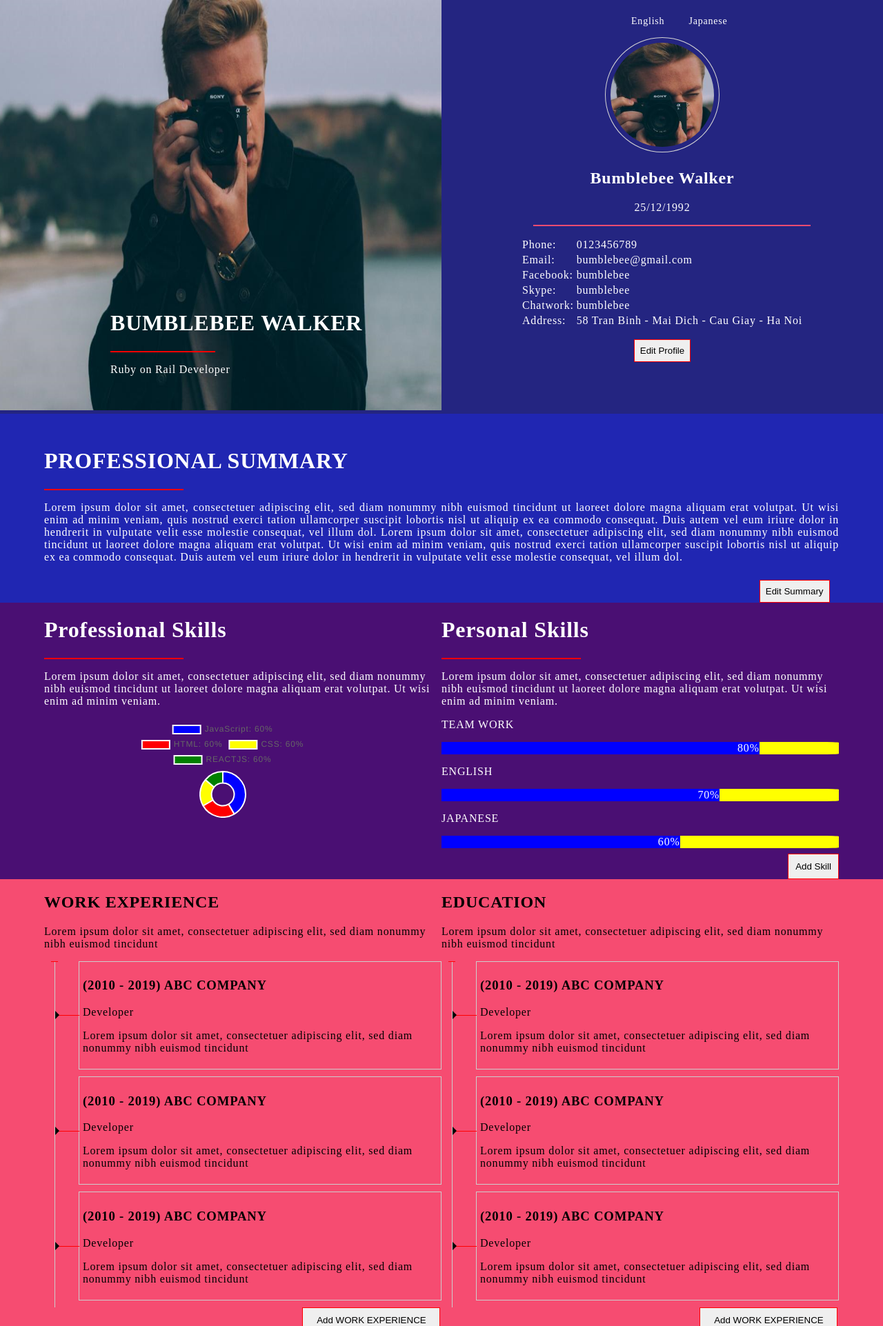
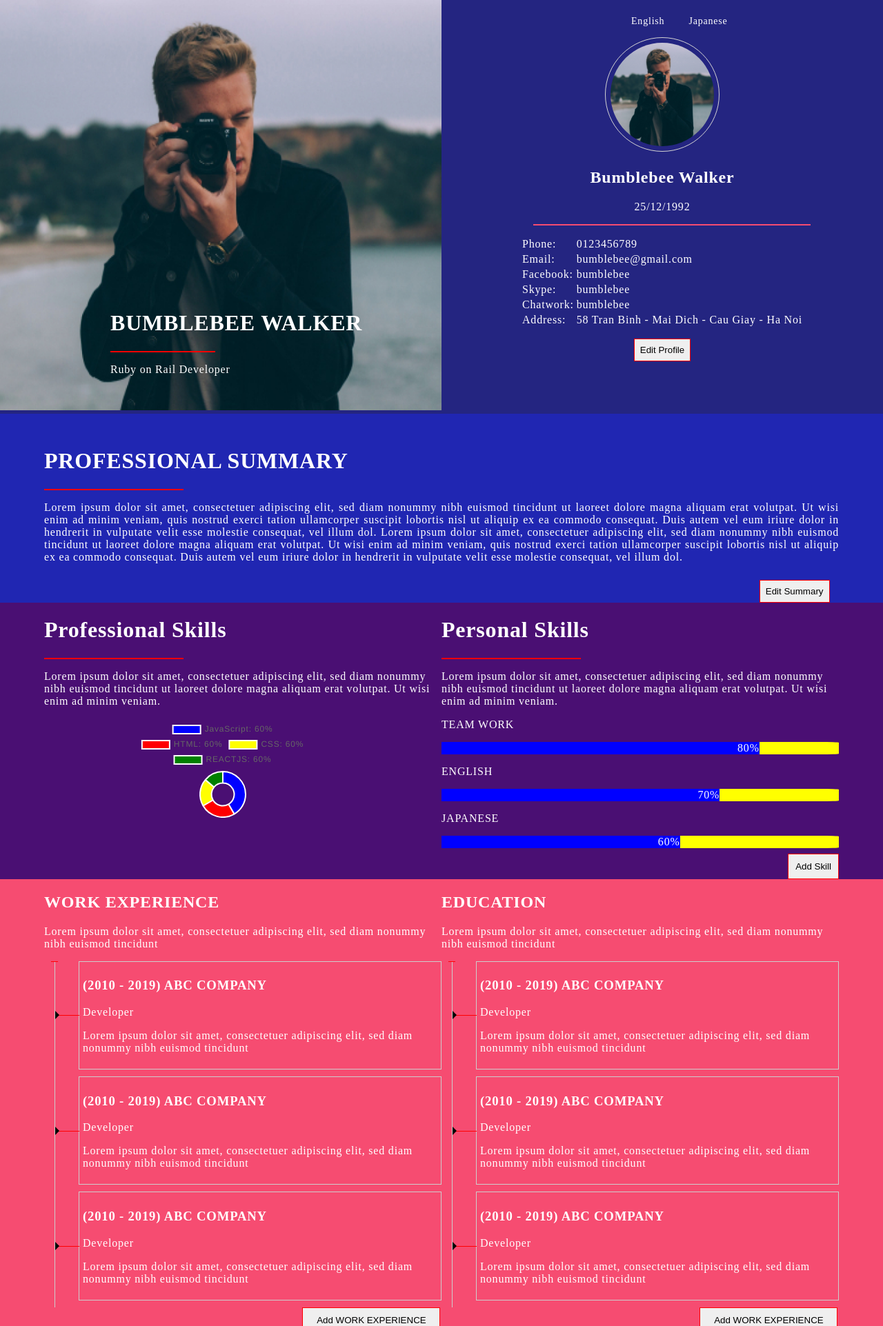
Before and after one commit to truongvt94/TruongHapoSoft, a PHP site: page / in a window 1280 px wide; the page is wider, and only the part inside the window is pictured. Shown: the top 1923 px of that part at 69% size. Run offline with PHP 8.4, Linux system fonts and the light colour scheme; some libraries are stand-ins or nearby versions.

Commit message:
add style-mb.css and 1mages

```diff
--- a/css/Styles.css
+++ b/css/Styles.css
@@ -58,12 +58,16 @@ ul li a:hover{
 	width: 50%;
 	float: left;
 }
-.header-right .Bumble{
+
+.header-right
+.Bumble {
 	clear: both;
 	text-align: center;
 }
+
 .DD-tron img{
 	width: 150px;
+	height: 150px;
 	clear: both;
 	border: 1px #d4d4d4 solid;
 	padding: 7px;
--- a/index.php
+++ b/index.php
@@ -2,6 +2,7 @@
 <html>
 <head>
 	<title>Thuc Hanh HTML, CSS, JS</title>
+	<meta name="viewport" content="width=device-width, initial-scale=1.0, maximum-scale=1.0">
 	<link rel="stylesheet" type="text/css" href="css/Styles.css">
 	<link rel="stylesheet" type="text/css" href="css/owl.carousel.min.css">
 	<link rel="stylesheet" type="text/css" href="css/owl.theme.green.min.css">
@@ -12,7 +13,7 @@
 	<div class="header1">
 		<div class="header-left">
 			<div class="header-left-img">
-				<img src="images/shashin.png" title="imgage">
+				<img src="images/Rectangle.png" title="imgage">
 			</div>
 			<div class="header-left-text">
 				<h1>BUMBLEBEE WALKER</h1>
@@ -28,7 +29,7 @@
 				</ul>
 			</div>
 			<div class="DD-tron" align="center">
-				<img src="images/Untitled1.png" title="avatar">
+				<img src="images/Rectangle.png" title="avatar">
 			</div>
 
 			<!-- <div class="icon">
@@ -131,7 +132,7 @@
 		</div>
 	</div>
 
-	<div class="EXPERIENCE" style="color: black">
+	<div class="EXPERIENCE">
 		<div class="EXPERIENCE-margin">
 			<div class="EXPERIENCE-margin-left">
 				<h2>WORK EXPERIENCE</h2>
```
Also changed, not shown: css/Styles-mb.css (added, +16 -0 lines), images/Rectangle.png (added).
